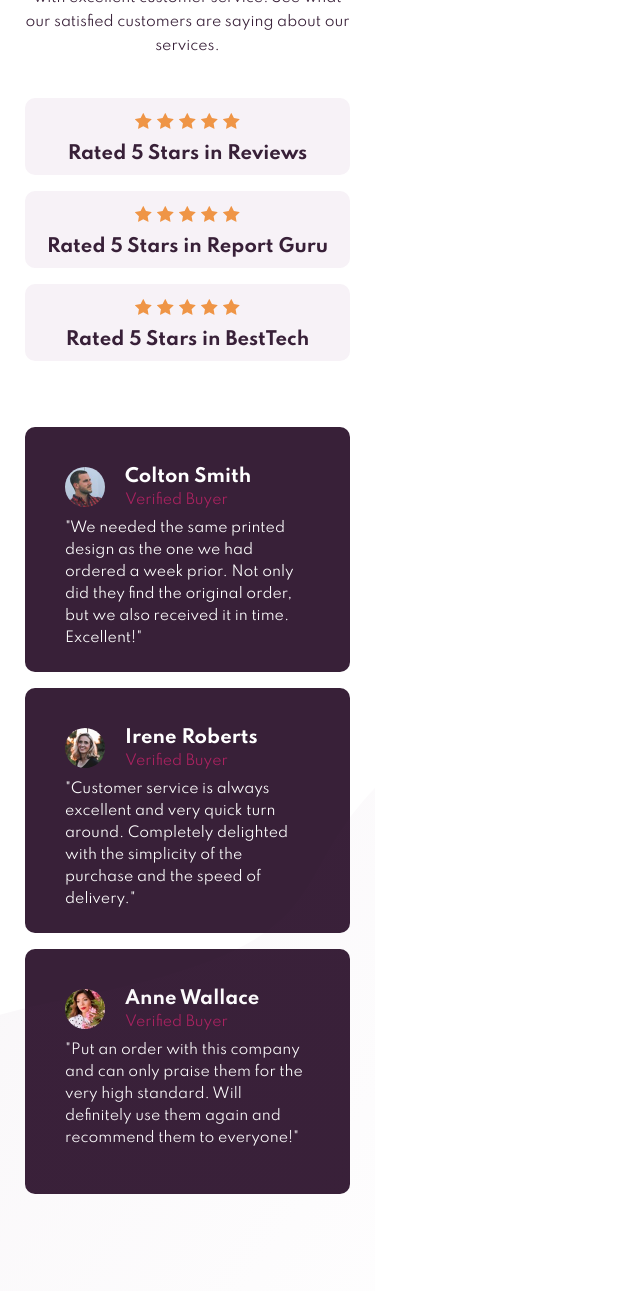
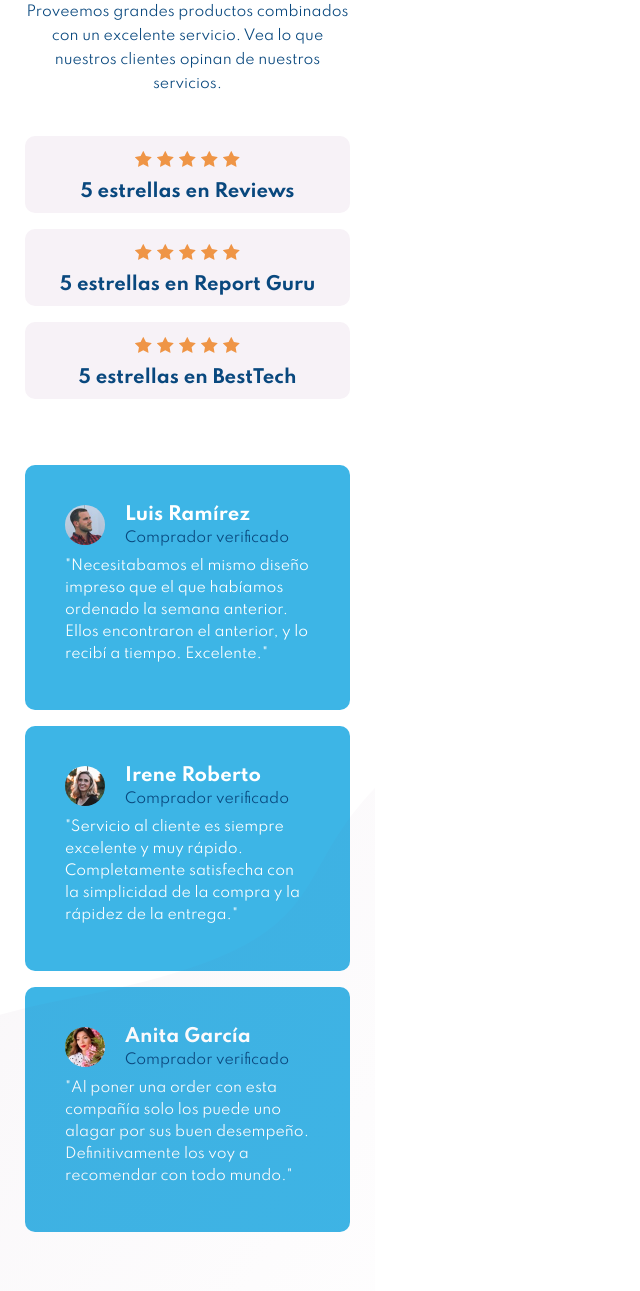
Before and after one commit to eknobl/SocialProofSectionMaster, a plain HTML site: page index.html in a window 1280 px wide. Shown: the part 242-1533 px from the top of the page, without its empty margins (0-640 px from the left). Drawn offline with Linux system fonts and the light colour scheme.

Commit message:
Cambio de color

```diff
--- a/index.html
+++ b/index.html
@@ -17,9 +17,9 @@
 
       <div class="principal">
         <div class="cabeza1">
-          <h1>10,000+ of our users love our products.</h1>
-          <h2>We only provide great products combined with excellent customer service.
-            See what our satisfied customers are saying about our services.</h2>
+          <h1>10,000+ de nuestros usuarios aman nuestros productos</h1>
+          <h2>Proveemos grandes productos combinados con un excelente servicio.
+            Vea lo que nuestros clientes opinan de nuestros servicios.</h2>
         </div> <!-- Closes cabeza1-->
         <div class="calificacionGeneral">
           <div class="calificacion1 calificacion">
@@ -30,7 +30,7 @@
                 <img class="star" src="images/icon-star.svg">
                 <img class="star" src="images/icon-star.svg">
             </div>
-            <h3>Rated 5 Stars in Reviews</h3>
+            <h3>5 estrellas en Reviews</h3>
           </div>
           <div class="calificacion2 calificacion">
             <div class="starContainer">
@@ -40,7 +40,7 @@
               <img class="star" src="images/icon-star.svg">
               <img class="star" src="images/icon-star.svg">
             </div>
-            <h3>Rated 5 Stars in Report Guru</h3>
+            <h3>5 estrellas en Report Guru</h3>
           </div>
           <div class="calificacion3 calificacion">
             <div class="starContainer">
@@ -50,7 +50,7 @@
               <img class="star" src="images/icon-star.svg">
               <img class="star" src="images/icon-star.svg">
             </div>
-            <h3>Rated 5 Stars in BestTech</h3>
+            <h3>5 estrellas en BestTech</h3>
           </div>
           </div>
       </div> <!-- Closes principal-->
@@ -61,37 +61,36 @@
             <div class="datosGeneral">
               <img class="retrato" src="images/image-colton.jpg">
                 <div class="datosNombre">
-                  <h4>Colton Smith</h4>
-                  <h5>Verified Buyer</h5>
+                  <h4>Luis Ramírez</h4>
+                  <h5>Comprador verificado</h5>
                 </div>
             </div> <!-- Closes datosGeneral-->
-              <p>"We needed the same printed design as the one we had ordered a week prior.
-                Not only did they find the original order, but we also received it in time.
-                Excellent!"</p>
+              <p>"Necesitabamos el mismo diseño impreso que el que habíamos ordenado
+                la semana anterior. Ellos encontraron el anterior, y lo recibí a tiempo. Excelente."</p>
           </div> <!-- Closes comentario1-->
 
           <div class="comentario2 comentario">
           <div class="datosGeneral">
             <img class="retrato" src="images/image-irene.jpg">
               <div class="datosNombre">
-                <h4>Irene Roberts</h4>
-                <h5>Verified Buyer</h5>
+                <h4>Irene Roberto</h4>
+                <h5>Comprador verificado</h5>
               </div>
           </div> <!-- Closes datosGeneral-->
-                <p>"Customer service is always excellent and very quick turn around. Completely
-                delighted with the simplicity of the purchase and the speed of delivery."</p>
+                <p>"Servicio al cliente es siempre excelente y muy rápido. Completamente
+                  satisfecha con la simplicidad de la compra y la rápidez de la entrega."</p>
           </div> <!-- Closes comentario1-->
 
           <div class="comentario3 comentario">
           <div class="datosGeneral">
             <img class="retrato" src="images/image-anne.jpg">
               <div class="datosNombre">
-                <h4>Anne Wallace </h4>
-                <h5>Verified Buyer</h5>
+                <h4>Anita García</h4>
+                <h5>Comprador verificado</h5>
               </div>
           </div> <!-- Closes datosGeneral-->
-              <p>"Put an order with this company and can only praise them for the very high
-               standard. Will definitely use them again and recommend them to everyone!"</p>
+              <p>"Al poner una order con esta compañía solo los puede uno alagar por sus
+                buen desempeño. Definitivamente los voy a recomendar con todo mundo."</p>
           </div> <!-- Closes comentario1-->
 
       </div> <!-- Closes secundario-->
--- a/styles.css
+++ b/styles.css
@@ -2,8 +2,8 @@
 
 /* VARIABLES */
 root {
-  --dark-magenta: #382038;
-  --light-magenta: #ab2260;
+  --dark-magenta: #09487e;
+  --light-magenta: #3db5e6;
   --dark-neutral: (hsl(303, 10%, 53%));
   --light-neutral: (hsl(300, 24%, 96%));
 }
@@ -57,7 +57,7 @@ h1 {
   font-weight: 700;
   text-align: center;
   font-size: 32px;
-  color: #382038;
+  color: #3db5e6;
   padding-bottom: 15px;
 }
 
@@ -65,7 +65,7 @@ h2 {
   font-weight: 400;
   text-align: center;
   font-size: 14px;
-  color: #382038;
+  color: #09487e;
   line-height: 24px;
 }
 
@@ -91,13 +91,13 @@ h3 {
   font-weight: 700;
   text-align: center;
   font-size: 18px;
-  color: #382038;
+  color: #09487e;
 }
 
 .comentario {
   width: 100%;
   height: 245px;
-  background-color: #382038;
+  background-color: #3db5e6;
   border-radius: 10px;
   margin-bottom: 16px;
   color: white;
@@ -118,7 +118,7 @@ h3 {
 
 h4 {
   font-weight: 700;
-  text-align: center;
+  text-align: left;
   font-size: 18px;
   color: white;
 }
@@ -127,7 +127,7 @@ h5 {
   font-weight: 400;
   text-align: left;
   font-size: 14px;
-  color: #ab2260;
+  color: #09487e;
   line-height: 24px;
 }
 
@@ -189,7 +189,7 @@ p {
     font-weight: 700;
     text-align: left;
     font-size: 50px;
-    color: #382038;
+    color: #3db5e6;
     padding-bottom: 15px;
   }
 
@@ -197,7 +197,7 @@ p {
     font-weight: 400;
     text-align: left;
     font-size: 18px;
-    color: #382038;
+    color: #09487e;
     line-height: 28px;
   }
 
@@ -224,7 +224,7 @@ p {
     font-weight: 700;
     text-align: center;
     font-size: 14px;
-    color: #382038;
+    color: #09487e;
   }
 
   .calificacion1 {
@@ -249,7 +249,7 @@ p {
   .comentario {
     width: 350px;
     height: 230px;
-    background-color: #382038;
+    background-color: #3db5e6;
     border-radius: 10px;
     color: white;
     margin: 0px;
```
